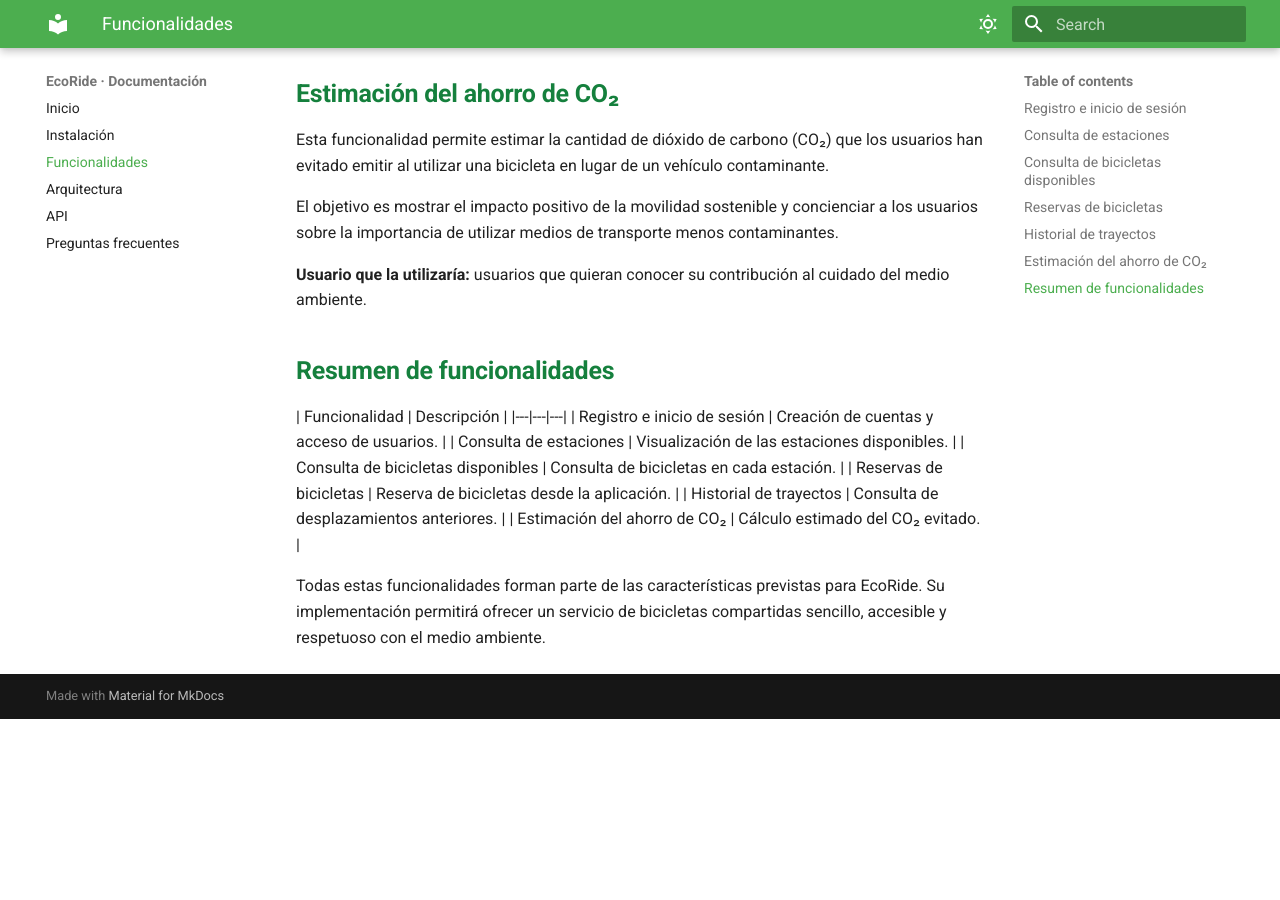
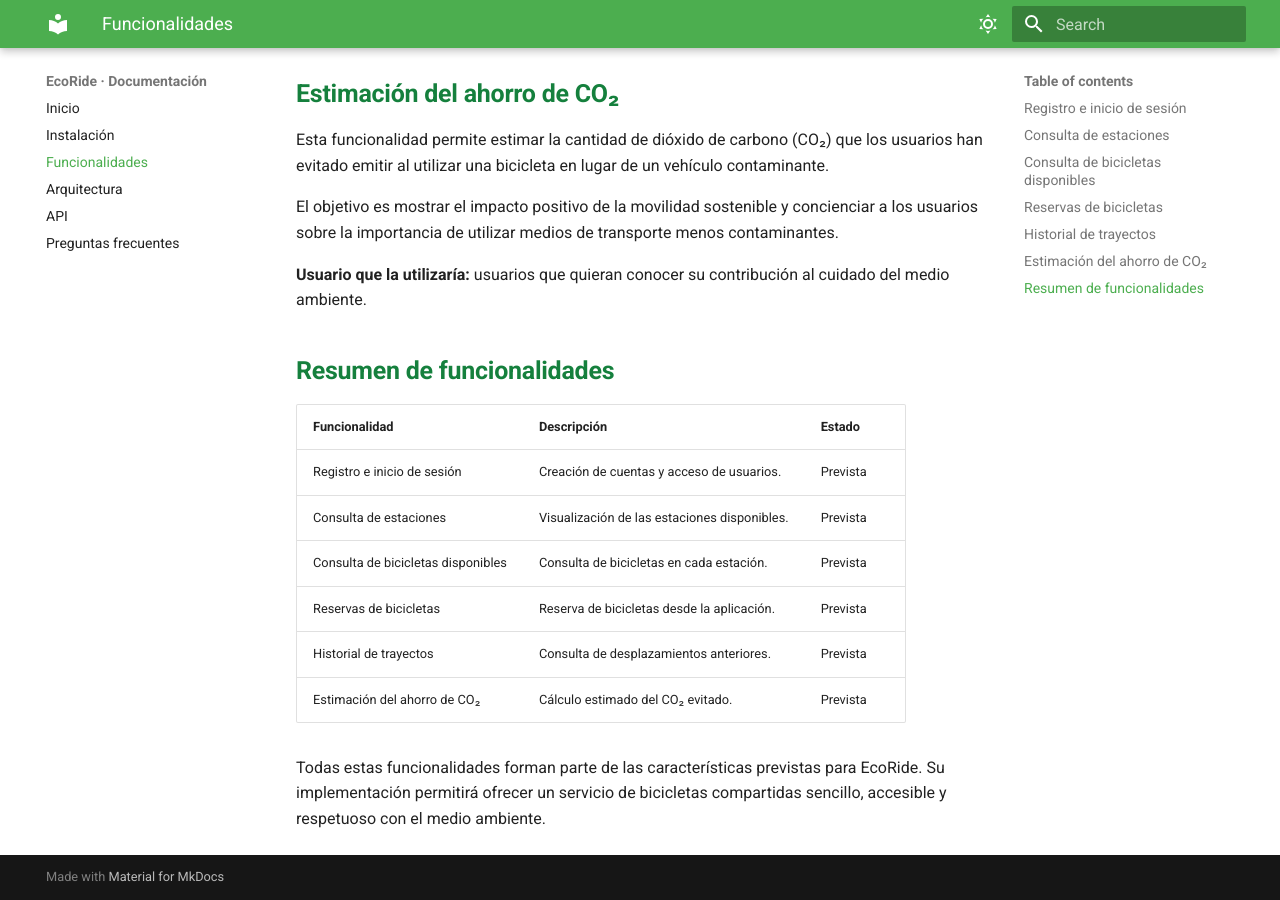
Before and after one commit to CesarOltraPart/PI_Practica3-Cesar-Iker, an MkDocs documentation site: the page built from docs/funcionalitats.md, in a window 1280 px wide and 900 px high, scrolled down 1563 px. Built offline with MkDocs 1.6.1 and Material for MkDocs 9.7.7, drawn with Linux system fonts in a browser that asks for light colours; before the commit the page ends 2282 px from its top, so only the background shows below that.

Commit message:
Alguns arreglos

```diff
--- a/docs/funcionalitats.md
+++ b/docs/funcionalitats.md
@@ -50,13 +50,14 @@ El objetivo es mostrar el impacto positivo de la movilidad sostenible y concienc
 
 ## Resumen de funcionalidades
 
-| Funcionalidad | Descripción |
+| Funcionalidad | Descripción | Estado |
 |---|---|---|
-| Registro e inicio de sesión | Creación de cuentas y acceso de usuarios. |
-| Consulta de estaciones | Visualización de las estaciones disponibles. |
-| Consulta de bicicletas disponibles | Consulta de bicicletas en cada estación. |
-| Reservas de bicicletas | Reserva de bicicletas desde la aplicación. |
-| Historial de trayectos | Consulta de desplazamientos anteriores. |
-| Estimación del ahorro de CO₂ | Cálculo estimado del CO₂ evitado. |
+| Registro e inicio de sesión | Creación de cuentas y acceso de usuarios. | Prevista |
+| Consulta de estaciones | Visualización de las estaciones disponibles. | Prevista |
+| Consulta de bicicletas disponibles | Consulta de bicicletas en cada estación. | Prevista |
+| Reservas de bicicletas | Reserva de bicicletas desde la aplicación. | Prevista |
+| Historial de trayectos | Consulta de desplazamientos anteriores. | Prevista |
+| Estimación del ahorro de CO₂ | Cálculo estimado del CO₂ evitado. | Prevista |
+
 
 Todas estas funcionalidades forman parte de las características previstas para EcoRide. Su implementación permitirá ofrecer un servicio de bicicletas compartidas sencillo, accesible y respetuoso con el medio ambiente.
```
Also changed, not shown: docs/api.md (+12 -4 lines).
